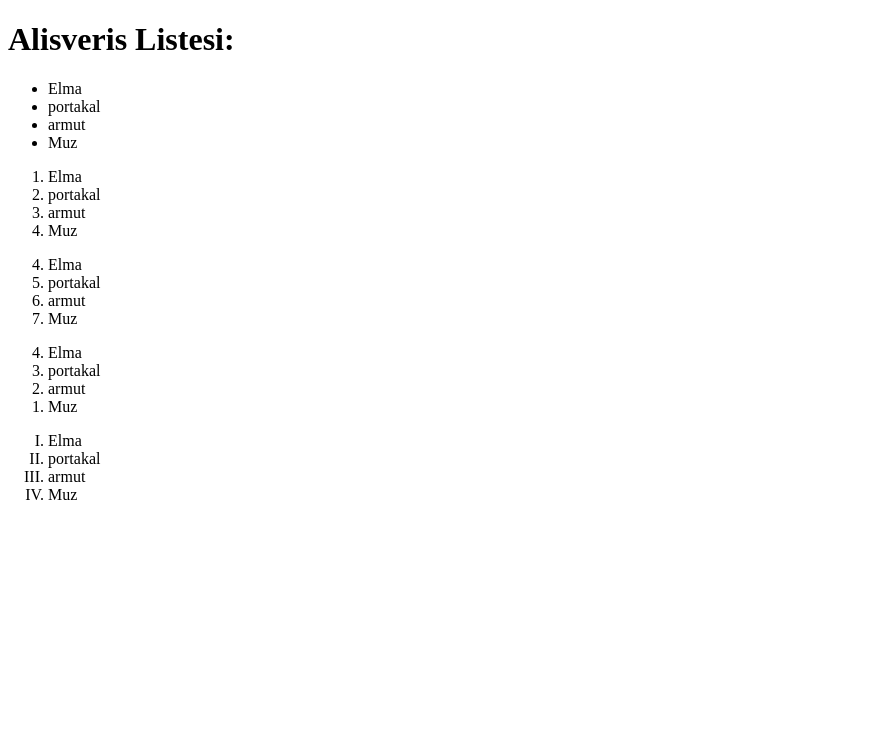
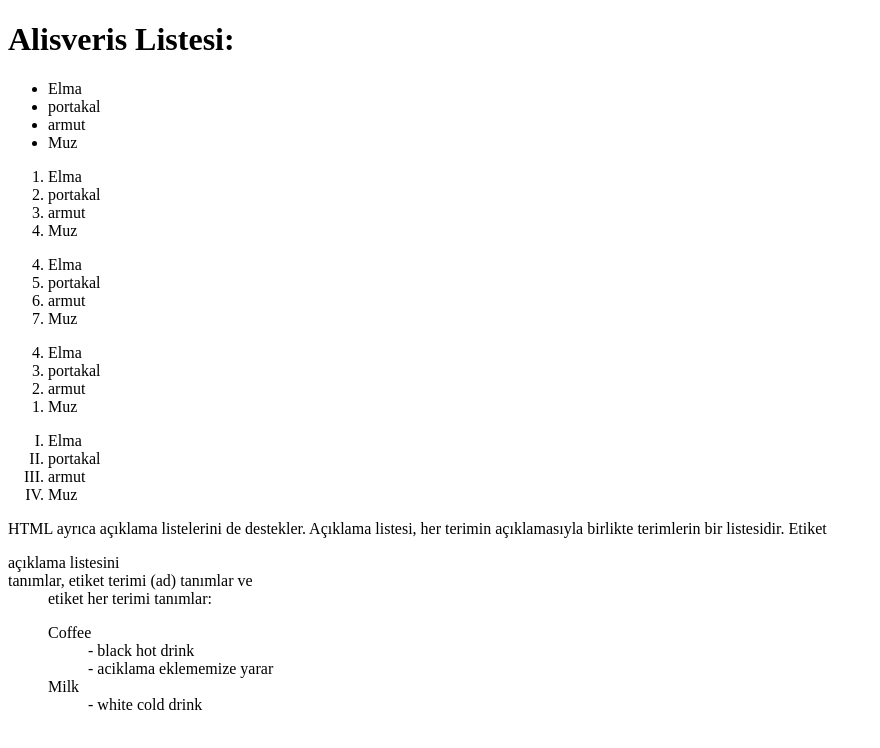
Before and after one commit to Mehmetbedrettinaktas/Btk_HTML_CSS, a plain HTML site: page liste.html in a window 1280 px wide. Shown: the whole page, without its empty margins (0-880 px from the left). Drawn offline with Linux system fonts and the light colour scheme.

Commit message:
05.09.22

```diff
--- a/liste.html
+++ b/liste.html
@@ -34,5 +34,20 @@
             <li>armut</li>
             <li>Muz</li>
         </ol>
+        <p> HTML ayrıca açıklama listelerini de destekler.
+            Açıklama listesi, her terimin açıklamasıyla birlikte terimlerin bir listesidir.
+            Etiket <dl>açıklama listesini
+          <dt>tanımlar, etiket terimi (ad) tanımlar ve <dd> etiket her terimi tanımlar:
+        </p>
+        <dl>
+            <dt>Coffee</dt>
+            <dd>- black hot drink</dd>
+            <dd>- aciklama eklememize yarar</dd>
+            <dt>Milk</dt> <!--dl listeyi tanimliyor
+                            dt oradaki maddeyi tanimliyor
+                            dd o nesne ile ilgi aciklama eklememizi sagliyor -->
+            <dd>- white cold drink</dd>
+          </dl>
+
     </body>
 </html>
```
Also changed, not shown: bicimlendirmeEtiketler.html (+2 -0 lines), resim.html (added, +37 -0 lines), resimler/mardin1.jpg (added), resimler/mardin2.jpg (added), resimler/mardin3.jpg (added), resimler/mardin4.jpg (added), resimler/mardin5.jpg (added).
